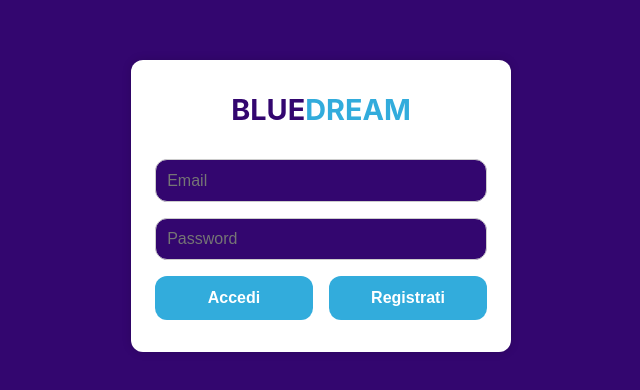
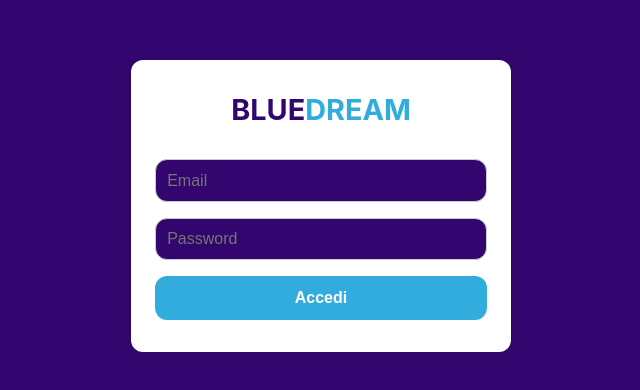
Before and after one commit to VascoNuccio/bluedreamFE, a React (Vite) app: page / in a window 1280 px wide. Shown: the part 194-584 px from the top of the page, without its empty margins (319-959 px from the left). Built offline with nearby package versions, Linux system fonts and the light colour scheme; no server answers.

Commit message:
removed register

```diff
--- a/src/pages/Login.jsx
+++ b/src/pages/Login.jsx
@@ -47,7 +47,7 @@ export default function Login() {
         {error && <p className="error">{error}</p>}
         <section className='button-container'>
           <button type="button" id='accedi' onClick={handleOnClick}>Accedi</button>
-          <button type="button" id='registrati' onClick={handleOnClick}>Registrati</button>
+          {/* <button type="button" id='registrati' onClick={handleOnClick}>Registrati</button> */}
         </section>
       </form>
     </div>
```
